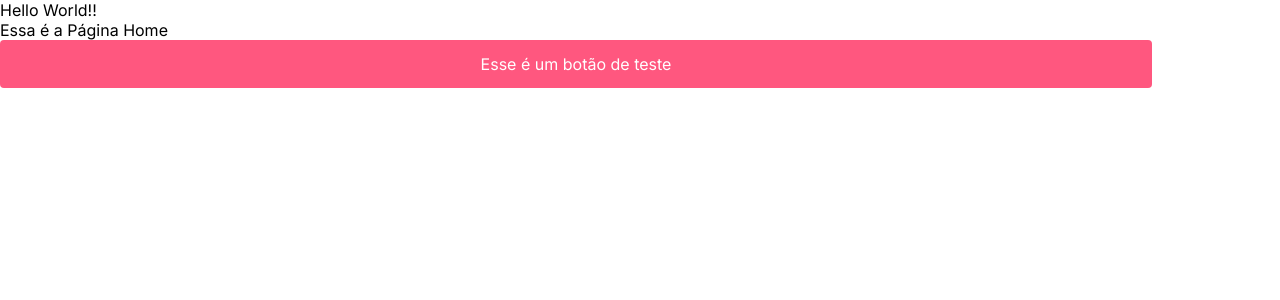
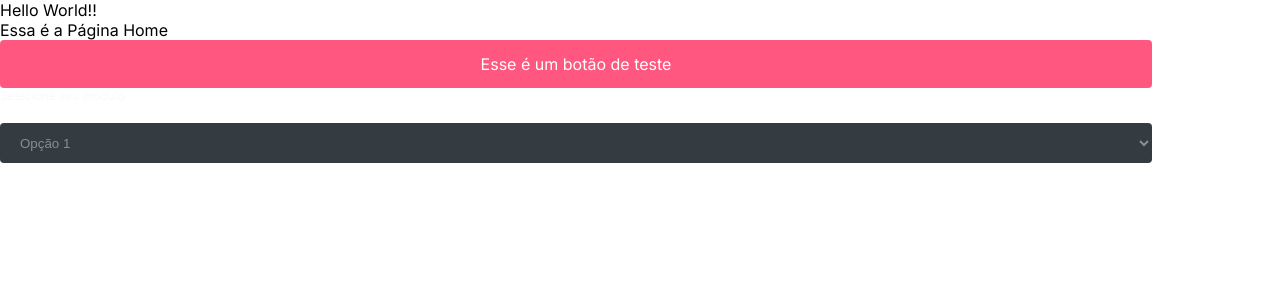
Before and after one commit to Kenzie-Academy-Brasil-Developers/react-entrega-s2-kenzie-hub-nehamamandelbaum, a React (Create React App) app in the folder kenzie-hub/: page / in a window 1280 px wide. Shown: the top 300 px of the page. Built offline with nearby package versions, Linux system fonts and the light colour scheme.

Commit message:
feature: select component created and register page finalized(visual)

```diff
--- a/kenzie-hub/src/components/Input/styles.js
+++ b/kenzie-hub/src/components/Input/styles.js
@@ -18,6 +18,7 @@ export const Container = styled.div`
     width: 100%;
     height: 40px;
     padding-left: 16px;
+    color: var(--grey-1);
   }
 
   input::placeholder {
--- /dev/null
+++ b/kenzie-hub/src/components/Select/index.jsx
@@ -0,0 +1,19 @@
+import { Container, ContainerDiv } from "./styles";
+
+const Select = ({ options, label, ...rest }) => {
+  return (
+    <ContainerDiv>
+      <label> {label}</label>
+
+      <Container {...rest}>
+        {options.map((option, index) => (
+          <option value={option.toLowerCase()} key={index}>
+            {option}
+          </option>
+        ))}
+      </Container>
+    </ContainerDiv>
+  );
+};
+
+export default Select;
--- /dev/null
+++ b/kenzie-hub/src/components/Select/styles.js
@@ -0,0 +1,20 @@
+import styled from "styled-components";
+
+export const Container = styled.select`
+  background: var(--grey-2);
+  border: none;
+  border-radius: var(--radius-inputs-buttons-cards);
+  width: 100%;
+  height: 40px;
+  padding-left: 16px;
+  color: var(--grey-1);
+  margin-top: 20px;
+`;
+
+export const ContainerDiv = styled.div`
+  text-align: left;
+  color: var(--grey-0);
+  font-size: 12px;
+  width: 90%;
+  margin-bottom: 25px;
+`;
--- a/kenzie-hub/src/pages/Home/index.jsx
+++ b/kenzie-hub/src/pages/Home/index.jsx
@@ -1,4 +1,5 @@
 import Button from "../../components/Button";
+import Select from "../../components/Select";
 
 const Home = () => {
   return (
@@ -6,6 +7,10 @@ const Home = () => {
       <div> Hello World!! </div>
       <div>Essa é a Página Home</div>
       <Button>Esse é um botão de teste</Button>
+      <Select
+        options={["Opção 1", "Opção 2"]}
+        label="Selecione seu módulo"
+      ></Select>
     </>
   );
 };
--- a/kenzie-hub/src/pages/Register/index.jsx
+++ b/kenzie-hub/src/pages/Register/index.jsx
@@ -1,6 +1,7 @@
 import { Container, Form } from "./styles";
 import Button from "../../components/Button";
 import Input from "../../components/Input";
+import Select from "../../components/Select";
 
 const Register = () => {
   return (
@@ -16,6 +17,10 @@ const Register = () => {
             label="Confirmar Senha"
             placeholder="Confirme sua senha"
           ></Input>
+          <Select
+            options={["Primeiro Módulo", "Segundo Módulo", "Terceiro Módulo"]}
+            label="Selecionar Módulo"
+          ></Select>
 
           <Button>Cadastrar</Button>
         </Form>
```
